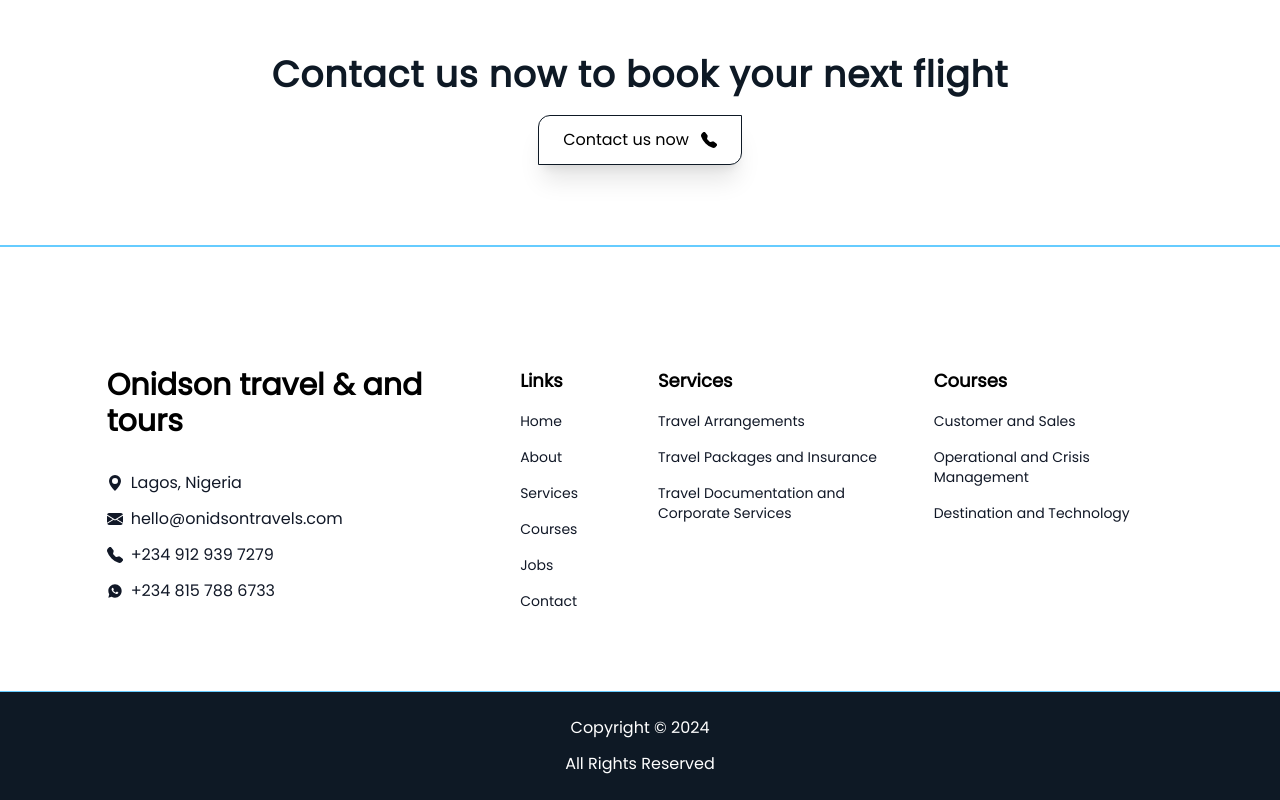
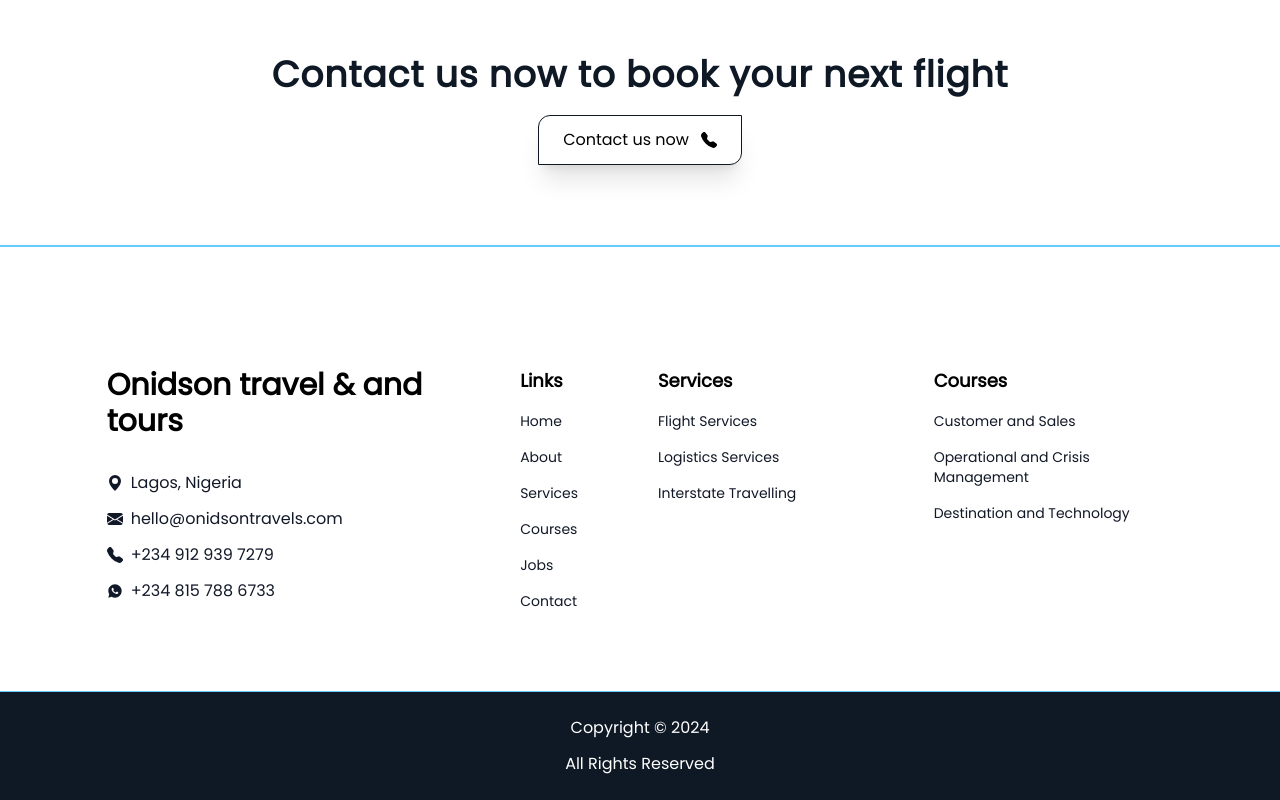
Before and after one commit to paixtechdom/eden-travels, a React (Vite) app: page / in a window 1280 px wide. Shown: the part 4597-5397 px from the top of the page. Built offline with nearby package versions, Linux system fonts and the light colour scheme; a web font is replaced by a local one.

Commit message:
edited footer links and index.html

```diff
--- a/index.html
+++ b/index.html
@@ -4,7 +4,7 @@
     <meta charset="UTF-8" />
     <link rel="icon" type="image/svg+xml" href="/src/assets/images/favicon.ico" />
     <meta name="viewport" content="width=device-width, initial-scale=1.0" />
-    <title>Eden Classic Travel and Tours</title>
+    <title>Onidson Travels and Tours LTD</title>
     <meta name="description" content="Explore the world with Eden Travels and Tours - personalized tour packages, flight bookings, travel insurance, and professional training. Discover seamless journeys and exceptional travel experiences. Contact us today!">
   </head>
   <body>
--- a/src/assets/components/Footer.tsx
+++ b/src/assets/components/Footer.tsx
@@ -13,7 +13,7 @@ const FooterLinks = [
     {
         header: 'Services',
         to: "services",
-        links: ["Travel Arrangements", "Travel Packages and Insurance", "Travel Documentation and Corporate Services"]
+        links: ["Flight Services", "Logistics Services", "Interstate Travelling"]
     },
     {
         header: "Courses",
```
Also changed, not shown: idea.txt.
